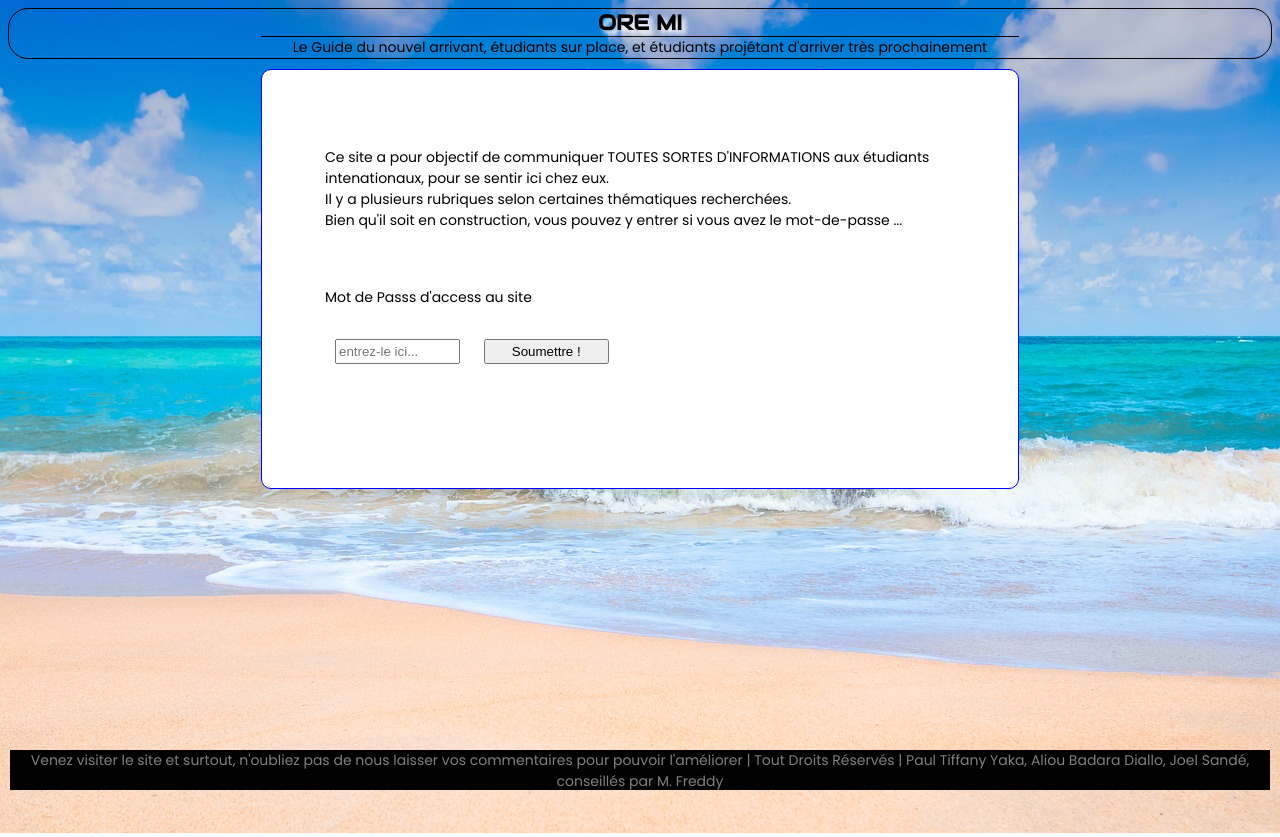
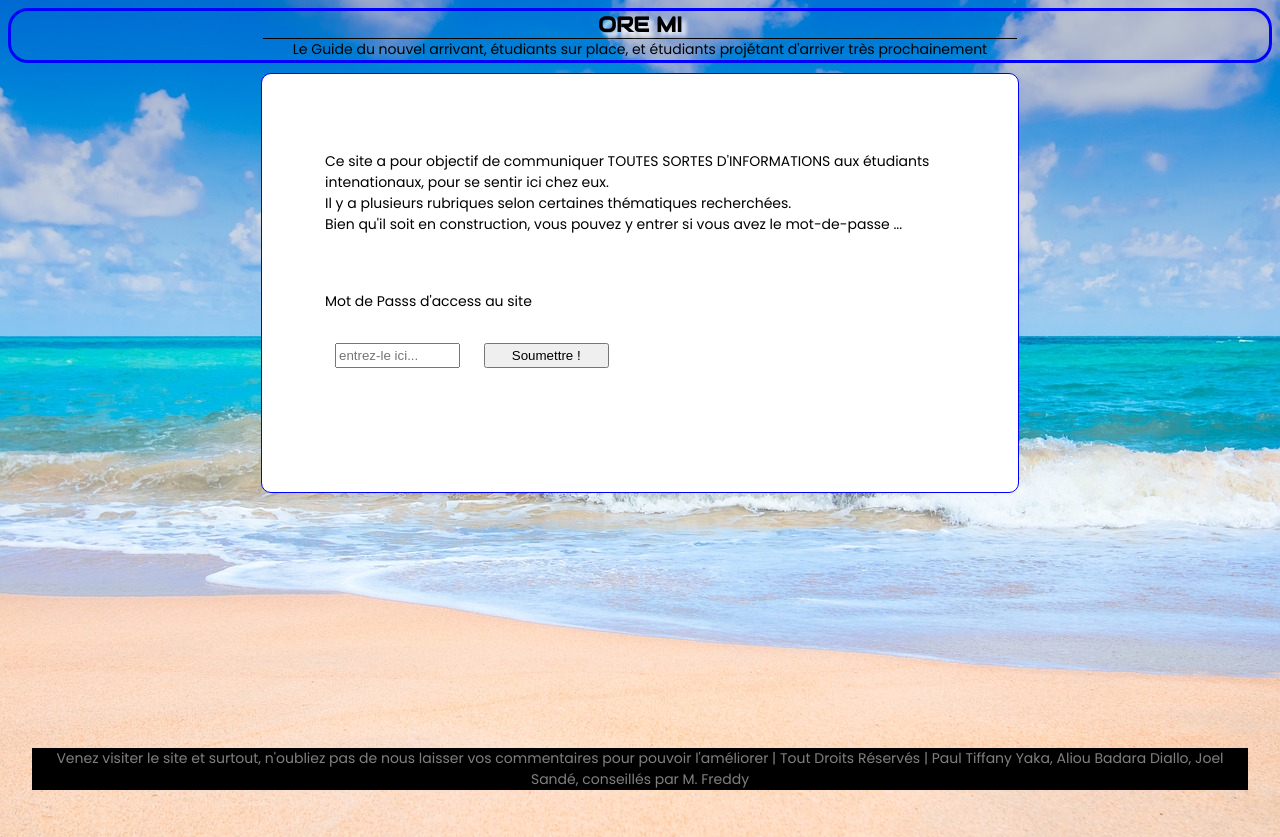
Before and after one commit to joel3500/ore_mi, a plain HTML site: page index.html in a window 1280 px wide. Drawn offline with Linux system fonts and the light colour scheme; a web font is replaced by a local one.

Commit message:
Add files via upload

```diff
--- a/css/design_jardin_secret.css
+++ b/css/design_jardin_secret.css
@@ -250,15 +250,16 @@
 	footer
 	{
 		position : fixed;
-		/*margin-top : 20px;
-		clear : both;*/
+		width : 95%;
+
 		left : 10px;
 		right : 10px;
+		margin-top : 20px;
+		margin : auto;
 		bottom : 10px;
-
 		background : black;
 		text-align : center;
-		height : 70px;
+		min-height : 70px;
 		color : rgba(255, 255, 255, 0.5);
 
 	}
@@ -294,7 +295,7 @@
 			width : 100%;
 			display : inline-block;
 			margin-bottom : 10px;
-			border : 1px solid black;
+			border : 3px solid blue;/*border : 1px solid black;*/
 			border-radius: 20px;
 			border-radius : 20px;
 		}
@@ -544,7 +545,7 @@
 			bottom : 10px;
 			background : black;
 			text-align : center;
-			height : 40px;
+			min-height : 40px;
 			color : rgba(255, 255, 255, 0.5);
 		}
 
@@ -555,7 +556,7 @@
 		.navbar
 		{
 			overflow: hidden;
-			/*background-color: rgba();*/
+			/*background-color: yellow;*/
 			width : 40%;
 			margin : auto;
 		}
@@ -568,7 +569,6 @@
 			text-align: center;
 			padding: 14px 16px;
 			text-decoration: none;
-
 		}
 
 		.dropdown
```
